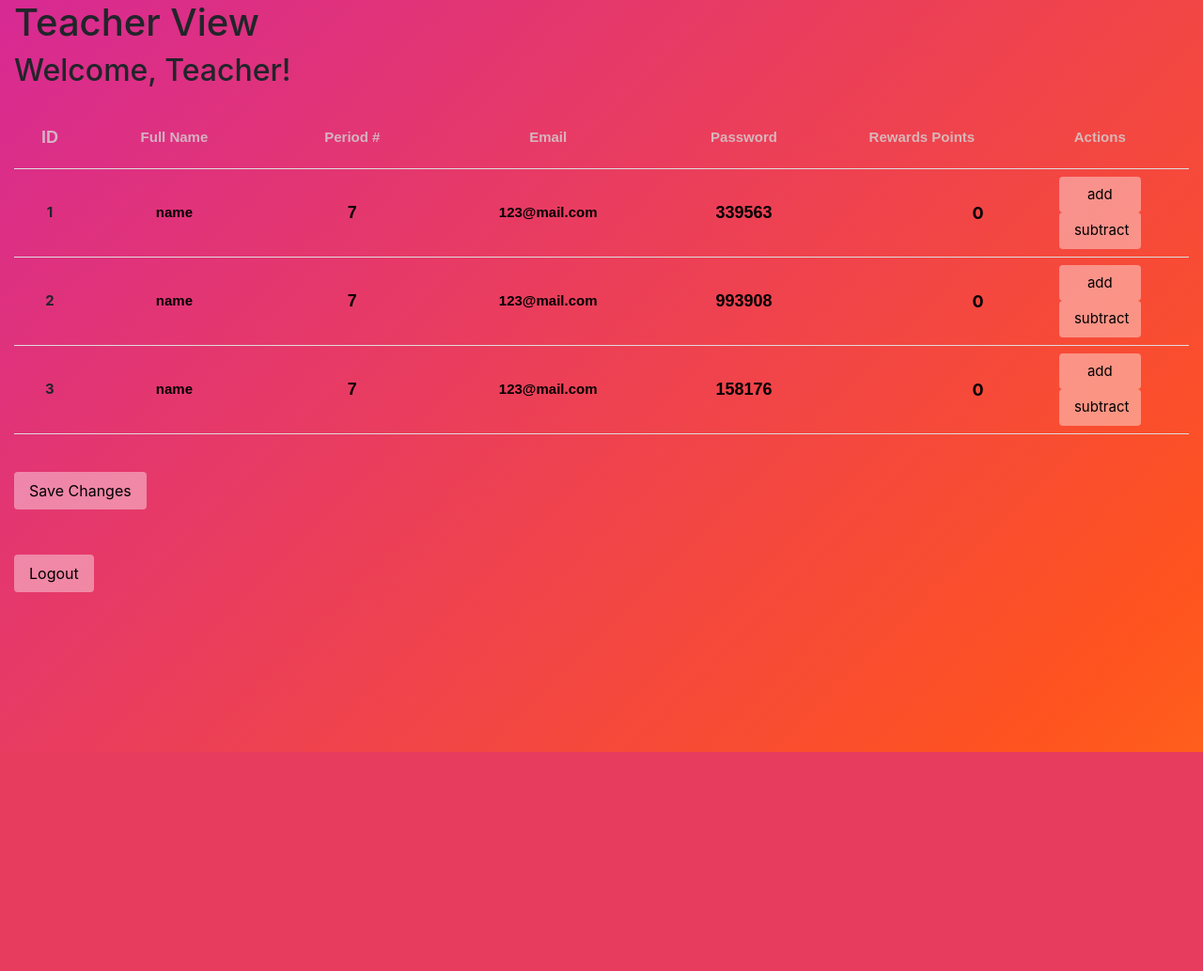
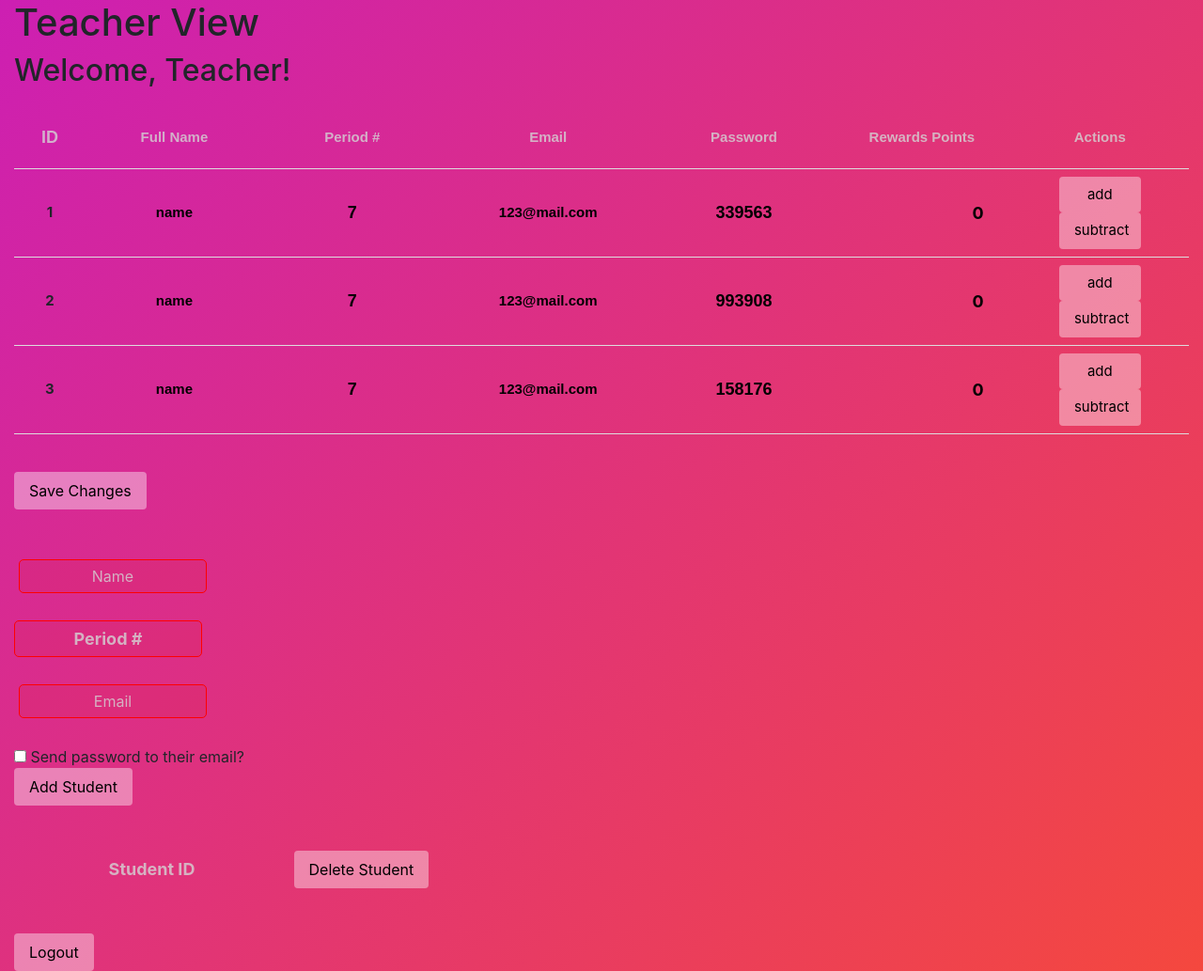
Before and after one commit to MatthiasMasiero/CompSci-RP-Website, a Flask app: page /t in a window 1280 px wide. Shown: the whole page at 94% size. Before the commit the page ends 800 px from the top, so only its background shows below. Run offline with Flask 3, Linux system fonts and the light colour scheme; a user stored in the database is signed in.

Commit message:
put delete and add student fns to teacher view

```diff
--- a/main.py
+++ b/main.py
@@ -208,7 +208,6 @@ def student():
         flash("You are not logged in!")
         return redirect(url_for("login"))
 
-
 # route for the teacher view
 @app.route("/teacher", methods=["POST", "GET"])
 @app.route("/t", methods=["POST", "GET"])
@@ -317,7 +316,7 @@ def teacher():
 
         # display the table of students
         # sort the students by period, then name when you pass it to the html
-        return render_template("teacher.html", students=Student.query.order_by(Student.period, Student.name).all())
+        return render_template("teacher.html", students=Student.query.order_by(Student._id).all())
 
     else:
         # user is not logged in -> login page
@@ -345,32 +344,83 @@ def forgotpassword():
     else:
         return render_template("forgotpassword.html")
 
-# FOR DEVELOPMENT PURPOSES ONLY, DELETE/COMMENT THESE IN PRODUCTION
+@app.route("/delete-student", methods=["POST", "GET"])
+def delete_student():
+    if 'teacher' in session:
+        if request.method == "POST":
+            # get the student id from the form
+            student_id = request.form["studentid"]
 
+            # delete the student from the database
+            Student.query.filter_by(_id=student_id).delete()
+            db.session.commit()
+            flash("Student deleted!")
+        return redirect(url_for("teacher"))
+    else:
+        # user is not logged in -> login page
+        flash("You are not logged in!")
+        return redirect(url_for("login"))
+
+# route for adding a student to the table
+@app.route("/add-student", methods=["POST", "GET"])
+def add_student(npc=False):
+    if npc:
+        # create a new student object
+        new_student = Student('name', 7, '123@mail.com')
+
+        # add the new student to the database
+        db.session.add(new_student)
+        db.session.commit()
+
+        print("Npc added!")
+    else:
+        if 'teacher' in session:
+            # get the form data
+            name_in = request.form["name"]
+            period_in = request.form["period"]
+            email_in = request.form["email"].lower()
+            send_email_toggle_in = request.form["sendEmailToggle"]
+
+            # make sure the email does not already exist in the database
+            emails_found = Student.query.filter_by(email=email_in).first()
+            if emails_found:
+                flash("Email already exists!")
+                return redirect(url_for("teacher"))
+
+            # create a new student object
+            new_student = Student(name_in, int(period_in), email_in)
+
+            # add the new student to the database
+            db.session.add(new_student)
+            db.session.commit()
+            print('added to database')
+
+            if send_email_toggle_in:
+                # send the new student's password to their email
+                sendEmail(reciever_email=email_in, user_password=new_student.password, forgot_password=False)
+
+
+            flash("Added new student.")
+            return redirect(url_for("teacher"))
+        elif 'student' in session:
+            return redirect(url_for("student"))
+        else:
+            # user is not logged in -> login page
+            flash("You are not logged in!")
+            return redirect(url_for("login"))
+
+# route to see the student view without logging in
+@app.route("/student-view")
+def student_view():
+    return render_template("student.html", student=Student.query.first())
+
+# FOR DEVELOPMENT PURPOSES ONLY
 # route for clearing the table
 @app.route("/clear-table")
 def clear_table():
     # clear the database
     db.drop_all()
     return "Table cleared!"
-
-# route for adding a student to the table
-@app.route("/add-student")
-def add_student():
-    # create a new student object
-    new_student = Student('name', 7, '123@mail.com')
-
-    # add the new student to the database
-    db.session.add(new_student)
-    db.session.commit()
-
-    return "Student added!"
-
-# route to see the student view without logging in
-@app.route("/student-view")
-def student_view():
-    return render_template("student.html", student=Student.query.first())
-
 
 
 
@@ -383,5 +433,5 @@ if __name__ == "__main__":
         db.create_all()
         # TODO: Comment this loop in production
         for i in range(3):
-            add_student()
+            add_student(npc=True)
     app.run(debug=True)
--- a/templates/teacher.html
+++ b/templates/teacher.html
@@ -102,6 +102,97 @@
 
 <br><br>
 
+<form action="add-student" method="post">
+    <input class="add-student" type="name" name="name" id="name" placeholder="Name"required />
+    <br><br>
+    <input class="add-student" type="number" name="period" min="1" max="8" id="period" placeholder="Period #"required />
+    <br><br>
+    <input class="add-student" type="emailAddress" name="email" id="email" placeholder="Email"required />
+    <br><br>
+    <input type="checkbox" name="sendEmailToggle" id="sendEmailToggle" value="sendEmailToggle"/> Send password to their email?
+    <br>
+    <input type="submit" value="Add Student" >
+</form>
+<style>
+    .add-student {
+        background-color: #cf1a0e19;
+        color: white;
+        border: 1px solid white;
+        border-radius: 5px;
+        padding: 5px;
+        margin: 5px;
+        text-align: center;
+        width: 200px;
+    }
+
+    .add-student:invalid {
+        border: 1px solid rgb(255, 0, 0);
+        background-color: #cf1a0e19;
+        color: rgb(255, 255, 255);
+    }
+</style>
+
+<!-- styles for the above form -->
+<!-- <style>
+    input {
+        background-color: #cf1a0e19;
+        color: white;
+        border: 1px solid white;
+        border-radius: 5px;
+        padding: 5px;
+        margin: 5px;
+        text-align: center
+    }
+
+    input:invalid {
+        border: 1px solid rgb(255, 0, 0);
+        background-color: #cf1a0e19;
+        color: rgb(255, 255, 255);
+    }
+
+    #back {
+        position: absolute;
+        top: 0;
+        left: 0;
+    }
+
+    #name:valid {
+        background-color: #2ed13363;
+        color: black;
+    }
+
+    #period:valid {
+        background-color: #2ed13363;
+        color: black;
+    }
+
+    #email:valid {
+        background-color: #2ed13363;
+        color: black;
+    }
+
+    #name {
+        width: 200px;
+    }
+
+    #period {
+        width: 200px;
+    }
+
+    #email {
+        width: 200px;
+    }
+</style> -->
+
+<br><br>
+
+<form action="delete-student" method="post">
+    <input type="number" name="studentid" placeholder="Student ID">
+    <input type="submit" value="Delete Student">
+</form>
+
+<br><br>
+
 <form action="logout" method="get">
     <input type="submit" value="Logout">
 </form>
```
Also changed, not shown: instance/users.db.
